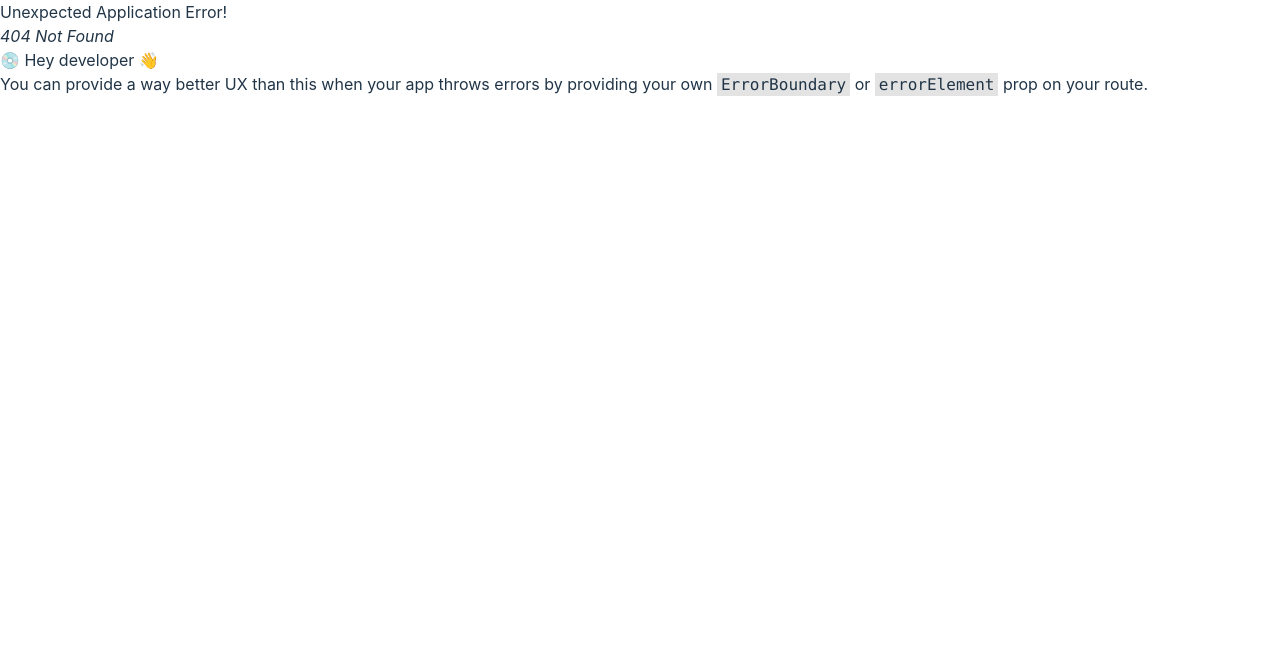
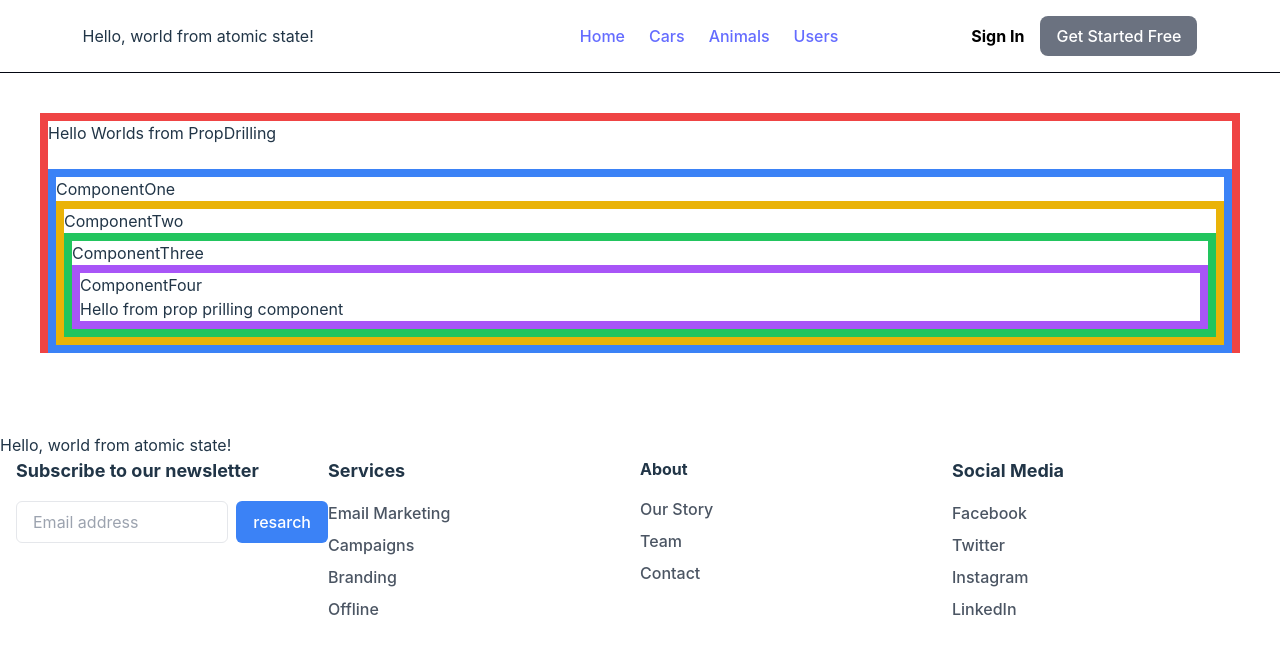
Before and after one commit to manjotsk/react-batch-16, a React (Vite) app: page /concepts/prop-drilling in a window 1280 px wide. Before the commit this address had no page. Shown: the top 654 px of the page. Built offline with nearby package versions, Linux system fonts and the light colour scheme.

Commit message:
feat: Add Jotai for state management and implement global and prop drilling examples

```diff
--- a/package.json
+++ b/package.json
@@ -12,6 +12,7 @@
   "dependencies": {
     "@types/axios": "^0.14.4",
     "axios": "^1.7.7",
+    "jotai": "^2.10.1",
     "react": "^18.3.1",
     "react-dom": "^18.3.1",
     "react-router-dom": "^6.27.0"
--- /dev/null
+++ b/src/atoms/text.atom.ts
@@ -0,0 +1,3 @@
+import { atom } from "jotai";
+
+export const textAtom = atom("Hello, world from atomic state!");
--- a/src/components/Footer.tsx
+++ b/src/components/Footer.tsx
@@ -1,11 +1,15 @@
+import { useAtom } from "jotai";
 import { useLocation } from "react-router-dom";
+import { textAtom } from "../atoms/text.atom";
 
 function Footer() {
   const location = useLocation();
+  const [text] = useAtom(textAtom);
 
   console.log(location);
   return (
     <footer className="bg-white py-10 ">
+      {text}
       <div className="container mx-auto px-4">
         <div className="flex flex-wrap justify-center">
           <div className="w-full md:w-1/4">
--- a/src/components/Header.tsx
+++ b/src/components/Header.tsx
@@ -2,15 +2,19 @@ import { Link, useLocation } from "react-router-dom";
 import logo from "../assets/logo.png";
 import kukkad from "../assets/kukkad.jpg";
 import bhoond from "../assets/bhoond.jpg";
+import { useAtom } from "jotai";
+import { textAtom } from "../atoms/text.atom";
 
 function Header() {
   const location = useLocation();
+  const [text] = useAtom(textAtom);
 
   console.log(location?.pathname);
   return (
     <div>
       <nav className="flex justify-around items-center p-4 bg-white border-gray-950 border-b-[0.5px]">
         {/* Left Side: Logo */}
+        {text}
         <div className="flex items-center space-x-2">
           {location.pathname === "/cars" && (
             <img src={bhoond} alt="Logo" className="w-40" />
--- /dev/null
+++ b/src/pages/concepts/GlobalState.tsx
@@ -0,0 +1,58 @@
+import { textAtom } from "../../atoms/text.atom";
+import { useAtom } from "jotai";
+
+const GlobalState = () => {
+  const [, setText] = useAtom(textAtom);
+
+  return (
+    <div className="h-[30vh] m-10 border-red-500 border-8">
+      <div>Hello Worlds from GlobalState</div>
+      <input onChange={(e) => setText(e.target.value)} />
+      <ComponentOne />
+    </div>
+  );
+};
+
+export default GlobalState;
+
+export const ComponentOne = () => {
+  return (
+    <div className="border-blue-500 border-8">
+      ComponentOne
+      <div>
+        <ComponentTwo />
+      </div>
+    </div>
+  );
+};
+
+export const ComponentTwo = () => {
+  return (
+    <div className="border-yellow-500 border-8">
+      ComponentTwo
+      <ComponentThree />
+    </div>
+  );
+};
+
+export const ComponentThree = () => {
+  return (
+    <div className="border-green-500 border-8">
+      ComponentThree
+      <div>
+        <ComponentFour />
+      </div>
+    </div>
+  );
+};
+
+export const ComponentFour = () => {
+  const [text] = useAtom(textAtom);
+
+  return (
+    <div className="border-purple-500 border-8">
+      ComponentFour
+      <div>{text}</div>
+    </div>
+  );
+};
--- /dev/null
+++ b/src/pages/concepts/PropDrilling.tsx
@@ -0,0 +1,55 @@
+import React, { useState } from "react";
+
+const PropDrilling = () => {
+  const [text, setText] = useState("Hello from prop prilling component");
+
+  return (
+    <div className="h-[30vh] m-10 border-red-500 border-8">
+      <div>Hello Worlds from PropDrilling</div>
+      <input onChange={(e) => setText(e.target.value)} />
+      <ComponentOne text={text} />
+    </div>
+  );
+};
+
+export default PropDrilling;
+
+export const ComponentOne = ({ text }) => {
+  return (
+    <div className="border-blue-500 border-8">
+      ComponentOne
+      <div>
+        <ComponentTwo text={text} />
+      </div>
+    </div>
+  );
+};
+
+export const ComponentTwo = ({ text }) => {
+  return (
+    <div className="border-yellow-500 border-8">
+      ComponentTwo
+      <ComponentThree text={text} />
+    </div>
+  );
+};
+
+export const ComponentThree = ({ text }) => {
+  return (
+    <div className="border-green-500 border-8">
+      ComponentThree
+      <div>
+        <ComponentFour text={text} />
+      </div>
+    </div>
+  );
+};
+
+export const ComponentFour = ({ text }) => {
+  return (
+    <div className="border-purple-500 border-8">
+      ComponentFour
+      <div>{text}</div>
+    </div>
+  );
+};
```
Also changed, not shown: src/main.tsx (+10 -0 lines), 1 other file (tests, documents, lock files or other folders).
